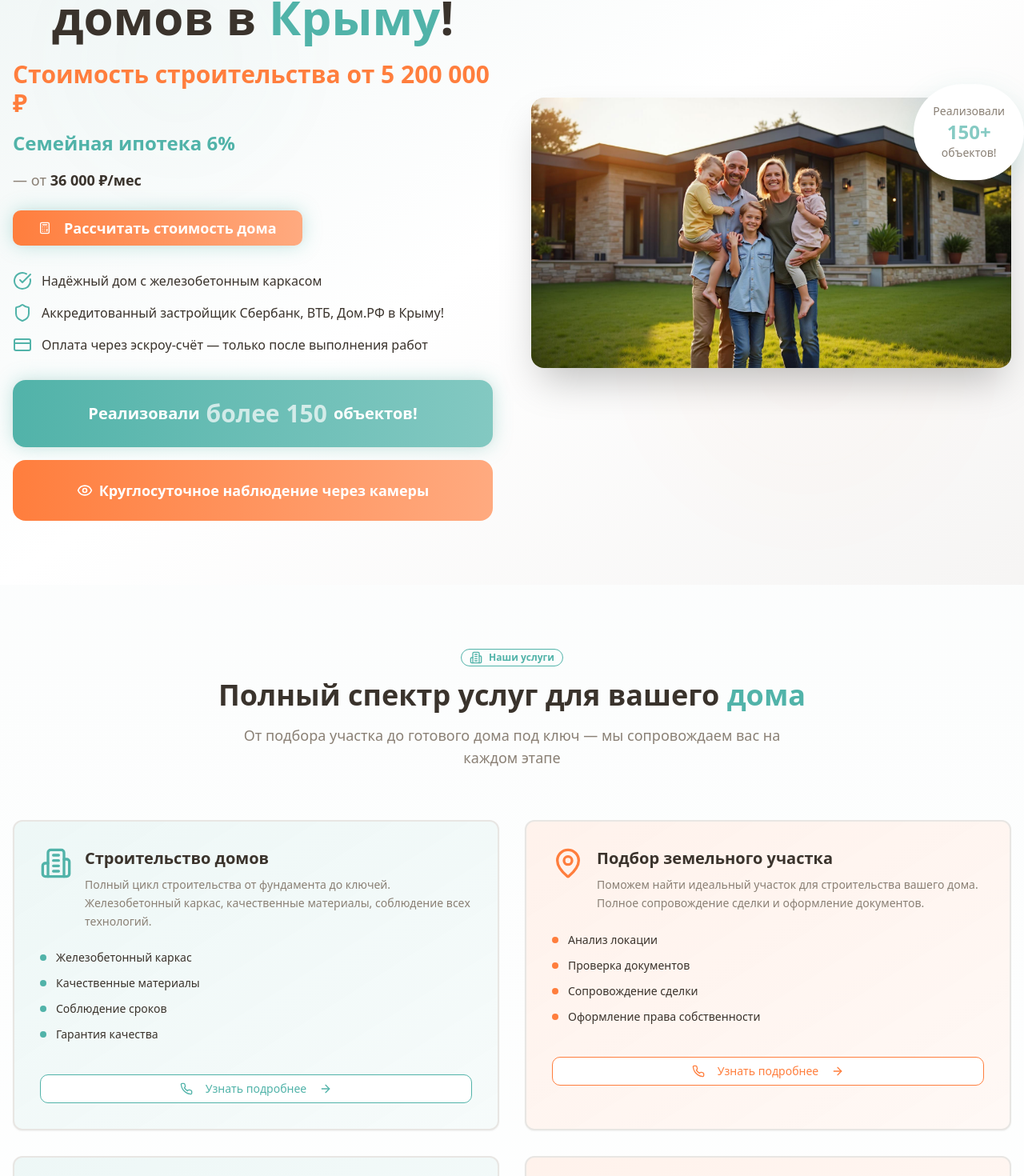
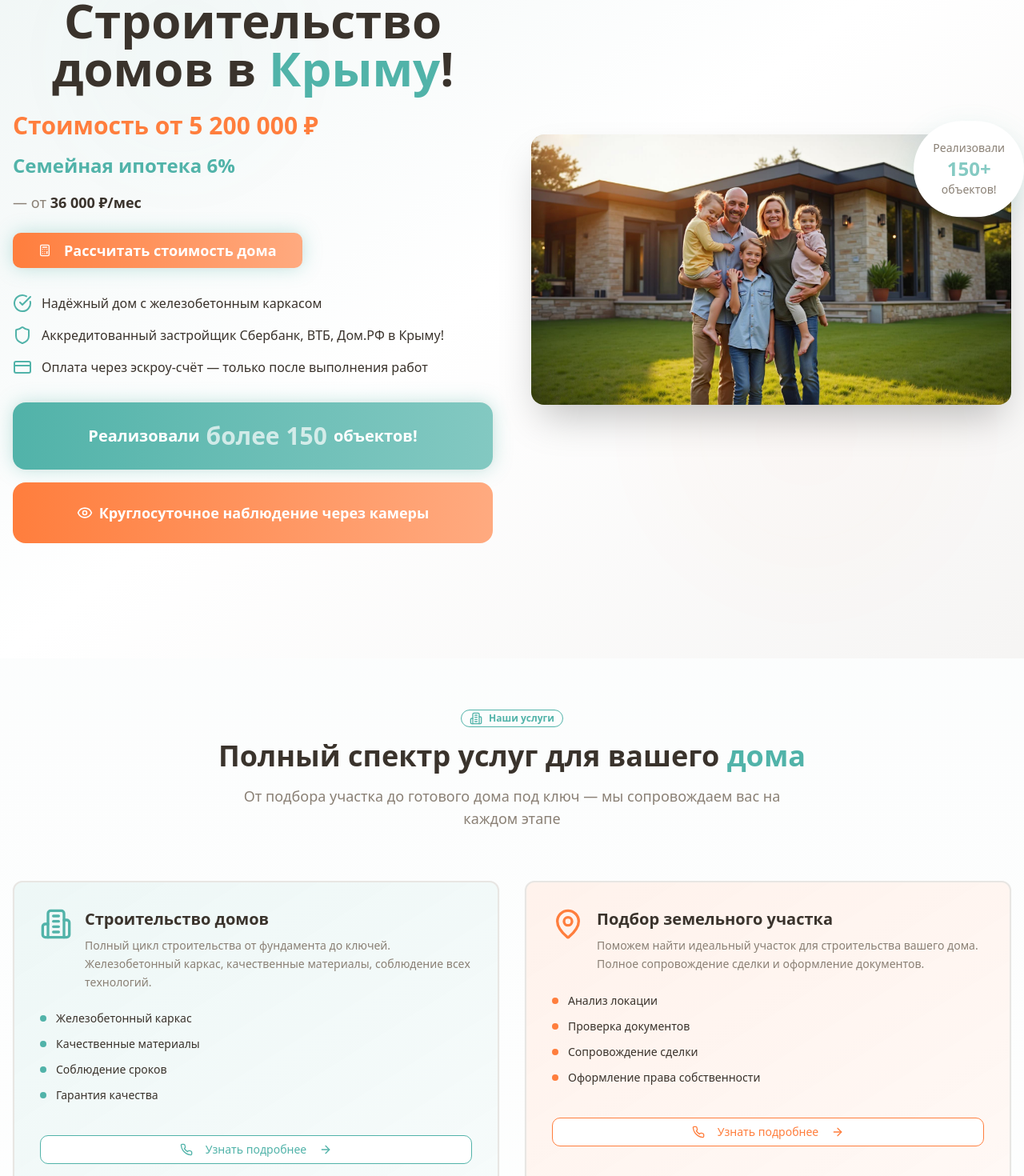
Before and after one commit to yulia19861/renovayug-south-revival-70, a React (Vite) app: page / in a window 1280 px wide. Shown: the part 246-1716 px from the top of the page at 80% size. Built offline with nearby package versions, Linux system fonts and the light colour scheme.

Commit message:
Refactor: Adjust slogan and spacing
Remove "строительство" from the slogan.
Ensure consistent and harmonious spacing between all sections.

```diff
--- a/src/components/sections/ContactSection.tsx
+++ b/src/components/sections/ContactSection.tsx
@@ -14,7 +14,7 @@ import {
 
 const ContactSection = () => {
   return (
-    <section id="contacts" className="py-20 bg-gradient-to-b from-background to-accent/20">
+    <section id="contacts" className="py-16 bg-gradient-to-b from-background to-accent/20">
       <div className="container mx-auto px-4">
         <div className="text-center mb-16">
           <Badge variant="outline" className="text-primary border-primary mb-4">
--- a/src/components/sections/FeaturesSection.tsx
+++ b/src/components/sections/FeaturesSection.tsx
@@ -43,7 +43,7 @@ const FeaturesSection = () => {
   ];
 
   return (
-    <section className="py-20 bg-gradient-to-b from-background to-accent/30">
+    <section className="py-16 bg-gradient-to-b from-background to-accent/30">
       <div className="container mx-auto px-4">
         {/* Features Grid */}
         <div className="grid grid-cols-1 md:grid-cols-3 gap-8 mb-16">
--- a/src/components/sections/HeroSection.tsx
+++ b/src/components/sections/HeroSection.tsx
@@ -7,14 +7,14 @@ import heroHouse from "@/assets/hero-house-family.jpg";
 
 const HeroSection = () => {
   return (
-    <section className="relative min-h-screen bg-gradient-to-br from-accent via-background to-muted overflow-hidden">
+    <section className="relative py-20 bg-gradient-to-br from-accent via-background to-muted overflow-hidden">
       {/* Animated background elements */}
       <div className="absolute inset-0 opacity-10">
         <div className="absolute top-20 left-20 w-72 h-72 bg-primary/20 rounded-full blur-3xl animate-float"></div>
         <div className="absolute bottom-20 right-20 w-96 h-96 bg-secondary/20 rounded-full blur-3xl animate-float" style={{animationDelay: '3s'}}></div>
       </div>
 
-      <div className="container mx-auto px-4 py-20 relative z-10">
+      <div className="container mx-auto px-4 py-16 relative z-10">
         <div className="grid grid-cols-1 lg:grid-cols-2 gap-12 items-center">
           {/* Left Content */}
           <div className="space-y-8">
@@ -25,7 +25,7 @@ const HeroSection = () => {
 
               <div className="space-y-4">
                 <div className="text-2xl lg:text-3xl">
-                  <span className="text-secondary font-bold">Стоимость строительства от 5 200 000 ₽</span>
+                  <span className="text-secondary font-bold">Стоимость от 5 200 000 ₽</span>
                 </div>
                 <div className="text-xl lg:text-2xl">
                   <span className="text-primary font-semibold">Семейная ипотека 6%</span>
--- a/src/components/sections/ServicesSection.tsx
+++ b/src/components/sections/ServicesSection.tsx
@@ -69,7 +69,7 @@ const ServicesSection = () => {
   ];
 
   return (
-    <section id="services" className="py-20 bg-gradient-to-b from-accent/20 to-background">
+    <section id="services" className="py-16 bg-gradient-to-b from-accent/20 to-background">
       <div className="container mx-auto px-4">
         <div className="text-center mb-16">
           <Badge variant="outline" className="text-primary border-primary mb-4">
```
